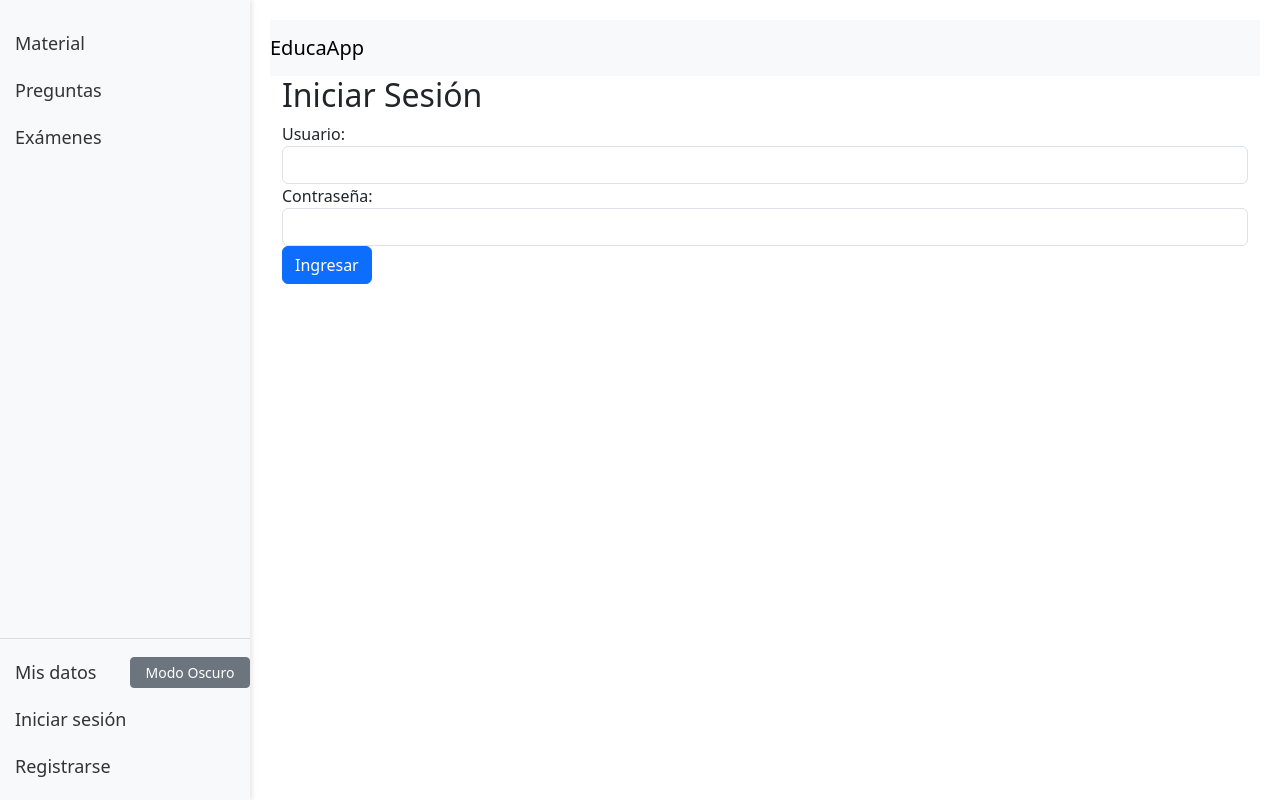
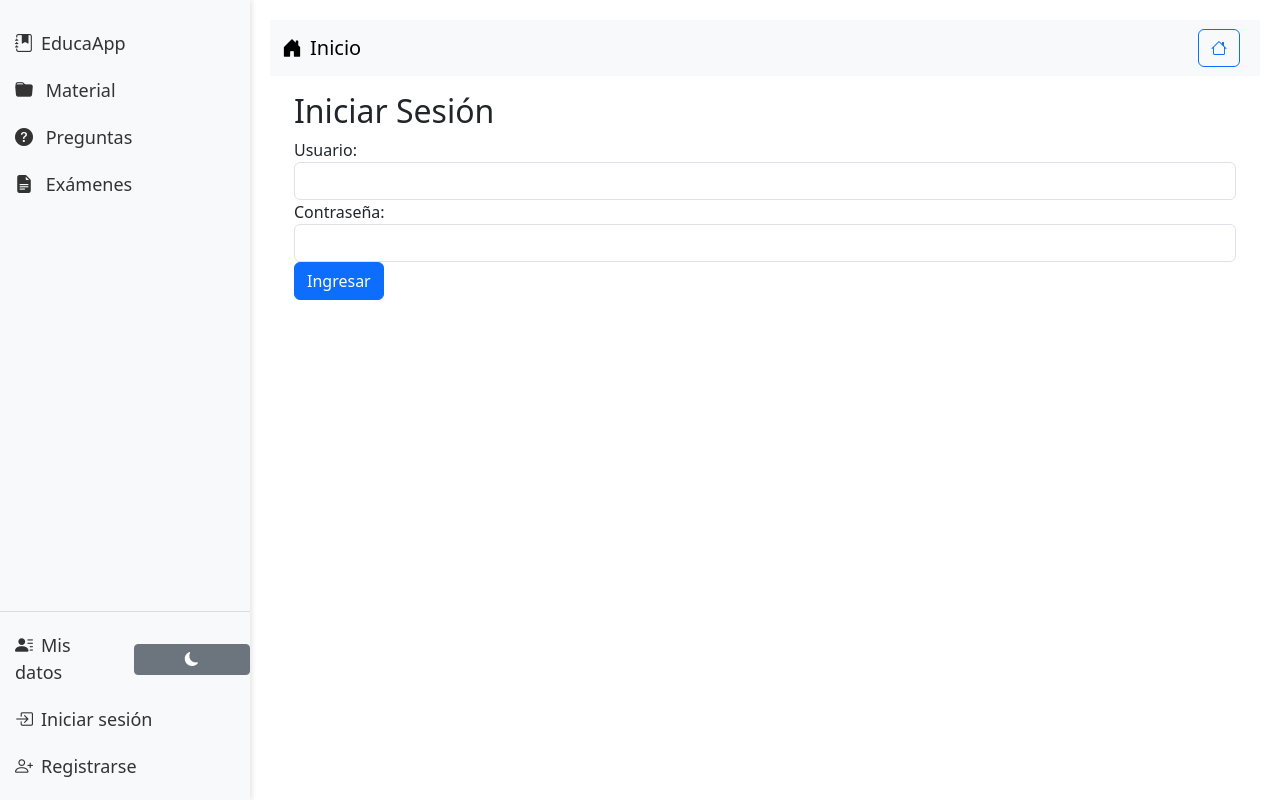
Before and after one commit to martinmromero/EducaApp, a Django app: a page that uses material/templates/material/base.html in a window 1280 px wide. Run offline with Django 5.2, Linux system fonts and the light colour scheme.

Commit message:
upload 17-4. login resuelto.  ahora pruebas de carga

```diff
--- a/educaapp/urls.py
+++ b/educaapp/urls.py
@@ -4,12 +4,14 @@ from django.conf import settings
 from django.conf.urls.static import static
 from django.contrib.auth import views as auth_views
 from material.views import CustomLoginView
+from material.views import index
 
 urlpatterns = [
     path('admin/', admin.site.urls),
     path('accounts/', include('django.contrib.auth.urls')),
     path('accounts/login/', CustomLoginView.as_view(), name='login'),  # Usar la vista personalizada de login
     path('', include('material.urls')),
+    path('', index, name='index'),
 
 ]
 
--- a/material/templates/material/base.html
+++ b/material/templates/material/base.html
@@ -1,52 +1,64 @@
-{% load static %}  <!-- Línea añadida -->
+{% load static %}
 <!DOCTYPE html>
 <html>
 <head>
     <title>EducaApp</title>
     <link href="https://cdn.jsdelivr.net/npm/bootstrap@5.3.0/dist/css/bootstrap.min.css" rel="stylesheet">
+    <link rel="stylesheet" href="https://cdn.jsdelivr.net/npm/bootstrap-icons@1.10.0/font/bootstrap-icons.css">
     <link rel="stylesheet" href="{% static 'css/styles.css' %}">
 </head>
 <body>
     <!-- Menú lateral -->
     <div class="sidebar" id="sidebar">
+        <!-- Logo y nombre de la app -->
+        <div class="app-brand">
+            <a href="{% url 'material:index' %}" class="d-flex align-items-center">
+                <i class="bi bi-journal-bookmark-fill me-2"></i>
+                <span>EducaApp</span>
+            </a>
+        </div>
+
         <!-- Mensaje de bienvenida -->
         {% if user.is_authenticated %}
-            <div class="user-info">Hola, {{ user.username }}</div>
+            <div class="user-info">
+                <i class="bi bi-person-circle me-2"></i>
+                Hola, {{ user.username }}
+            </div>
         {% endif %}
 
         <!-- Menú de dos niveles -->
         <div class="menu-item" onclick="toggleSubmenu(this)">
-            Material
+            <i class="bi bi-folder-fill me-2"></i> Material
             <div class="submenu">
-                <a href="{% url 'material:upload_contenido' %}">Subir Material</a>
-                <a href="{% url 'material:mis_contenidos' %}">Mi Material</a>
+                <a href="{% url 'material:upload_contenido' %}"><i class="bi bi-upload me-2"></i>Subir Material</a>
+                <a href="{% url 'material:mis_contenidos' %}"><i class="bi bi-collection me-2"></i>Mi Material</a>
             </div>
         </div>
 
         <div class="menu-item" onclick="toggleSubmenu(this)">
-            Preguntas
+            <i class="bi bi-question-circle-fill me-2"></i> Preguntas
             <div class="submenu">
-                <a href="{% url 'material:upload_questions' %}">Subir Preguntas</a>
-                <a href="{% url 'material:lista_preguntas' %}">Mis Preguntas</a>
+                <a href="{% url 'material:upload_questions' %}"><i class="bi bi-upload me-2"></i>Subir Preguntas</a>
+                <a href="{% url 'material:lista_preguntas' %}"><i class="bi bi-list-check me-2"></i>Mis Preguntas</a>
             </div>
         </div>
 
         <div class="menu-item" onclick="toggleSubmenu(this)">
-            Exámenes
+            <i class="bi bi-file-earmark-text-fill me-2"></i> Exámenes
             <div class="submenu">
-                <a href="{% url 'material:create_exam' %}">Crear Exámenes</a>
-                <a href="{% url 'material:create_exam_template' %}">Crear Plantilla de Examen</a>
-                <a href="{% url 'material:list_exam_templates' %}">Plantillas Guardadas</a>
-                <a href="{% url 'material:mis_examenes' %}">Mis Exámenes</a>
+                <a href="{% url 'material:create_exam' %}"><i class="bi bi-plus-circle me-2"></i>Crear Exámenes</a>
+                <a href="{% url 'material:create_exam_template' %}"><i class="bi bi-file-earmark-plus me-2"></i>Plantilla de Examen</a>
+                <a href="{% url 'material:list_exam_templates' %}"><i class="bi bi-files me-2"></i>Plantillas Guardadas</a>
+                <a href="{% url 'material:mis_examenes' %}"><i class="bi bi-archive me-2"></i>Mis Exámenes</a>
             </div>
         </div>
 
         <!-- Menú de Administración (solo para administradores) -->
         {% if is_admin %}
             <div class="menu-item" onclick="toggleSubmenu(this)">
-                Administración
+                <i class="bi bi-shield-lock-fill me-2"></i> Administración
                 <div class="submenu">
-                    <a href="{% url 'material:user_list' %}">Usuarios</a>
+                    <a href="{% url 'material:user_list' %}"><i class="bi bi-people-fill me-2"></i>Usuarios</a>
                 </div>
             </div>
         {% endif %}
@@ -54,38 +66,55 @@
         <!-- Enlaces inferiores (siempre al final) -->
         <div class="bottom-links">
             <div class="d-flex justify-content-between align-items-center">
-                <a href="{% url 'material:mis_datos' %}">Mis datos</a>
-                <button id="toggleMode" class="btn btn-secondary btn-sm mode-toggle-button">Modo Oscuro</button>
+                <a href="{% url 'material:mis_datos' %}"><i class="bi bi-person-lines-fill me-2"></i>Mis datos</a>
+                <button id="toggleMode" class="btn btn-secondary btn-sm mode-toggle-button">
+                    <i class="bi bi-moon-fill"></i>
+                </button>
             </div>
             {% if user.is_authenticated %}
                 <form action="{% url 'logout' %}" method="post" class="d-inline">
                     {% csrf_token %}
-                    <button type="submit" class="logout-button">Cerrar sesión</button>
+                    <button type="submit" class="logout-button">
+                        <i class="bi bi-box-arrow-right me-2"></i>Cerrar sesión
+                    </button>
                 </form>
             {% else %}
-                <a href="{% url 'login' %}">Iniciar sesión</a>
-                <a href="{% url 'material:signup' %}">Registrarse</a>
+                <a href="{% url 'login' %}"><i class="bi bi-box-arrow-in-right me-2"></i>Iniciar sesión</a>
+                <a href="{% url 'material:signup' %}"><i class="bi bi-person-plus me-2"></i>Registrarse</a>
             {% endif %}
         </div>
     </div>
 
     <!-- Contenido principal -->
     <div class="main-content" id="mainContent">
-        <!-- Barra de navegación -->
+        <!-- Barra de navegación superior -->
         <nav class="navbar navbar-expand-lg navbar-light bg-light">
-            <button class="navbar-toggler" type="button" onclick="toggleSidebar()">
-                <span class="navbar-toggler-icon"></span>
-            </button>
-            <a class="navbar-brand" href="{% url 'material:index' %}">EducaApp</a>
+            <div class="container-fluid">
+                <button class="navbar-toggler" type="button" onclick="toggleSidebar()">
+                    <span class="navbar-toggler-icon"></span>
+                </button>
+                <a class="navbar-brand" href="{% url 'material:index' %}">
+                    <i class="bi bi-house-door-fill me-2"></i>Inicio
+                </a>
+                <div class="d-flex">
+                    <a href="{% url 'material:index' %}" class="btn btn-outline-primary me-2">
+                        <i class="bi bi-house"></i>
+                    </a>
+                </div>
+            </div>
         </nav>
 
         <!-- Contenido de la página -->
-        {% block content %}
-        {% endblock %}
+        <div class="container-fluid mt-3">
+            {% block content %}
+            {% endblock %}
+        </div>
     </div>
 
-    <!-- Script para manejar el menú colapsable -->
+    <!-- Scripts -->
+    <script src="https://cdn.jsdelivr.net/npm/bootstrap@5.3.0/dist/js/bootstrap.bundle.min.js"></script>
     <script>
+        // Función para alternar el menú lateral
         function toggleSidebar() {
             const sidebar = document.getElementById('sidebar');
             const mainContent = document.getElementById('mainContent');
@@ -93,54 +122,41 @@
             mainContent.classList.toggle('expanded');
         }
 
-        // Script para manejar el modo claro/oscuro
+        // Modo claro/oscuro
         const toggleModeButton = document.getElementById('toggleMode');
         const body = document.body;
 
-        // Verificar si el usuario ya tiene una preferencia de modo
+        // Verificar preferencia guardada
         const savedMode = localStorage.getItem('mode');
         if (savedMode === 'dark') {
             body.classList.add('dark-mode');
-            toggleModeButton.textContent = 'Modo Claro';
-        } else {
-            body.classList.remove('dark-mode');
-            toggleModeButton.textContent = 'Modo Oscuro';
+            toggleModeButton.innerHTML = '<i class="bi bi-sun-fill"></i>';
         }
 
-        // Alternar entre modo claro y oscuro
+        // Alternar modo
         toggleModeButton.addEventListener('click', () => {
             body.classList.toggle('dark-mode');
             const isDarkMode = body.classList.contains('dark-mode');
             localStorage.setItem('mode', isDarkMode ? 'dark' : 'light');
-            toggleModeButton.textContent = isDarkMode ? 'Modo Claro' : 'Modo Oscuro';
+            toggleModeButton.innerHTML = isDarkMode ? '<i class="bi bi-sun-fill"></i>' : '<i class="bi bi-moon-fill"></i>';
         });
 
-        // Asegurar que el menú esté cerrado al cargar la página en móviles
+        // Menú responsive
         window.addEventListener('load', () => {
             if (window.innerWidth <= 768) {
-                const sidebar = document.getElementById('sidebar');
-                const mainContent = document.getElementById('mainContent');
-                sidebar.classList.add('collapsed');
-                mainContent.classList.add('expanded');
+                document.getElementById('sidebar').classList.add('collapsed');
+                document.getElementById('mainContent').classList.add('expanded');
             }
         });
 
-        // Ajustar el menú al cambiar el tamaño de la pantalla
         window.addEventListener('resize', () => {
             if (window.innerWidth > 768) {
-                const sidebar = document.getElementById('sidebar');
-                const mainContent = document.getElementById('mainContent');
-                sidebar.classList.remove('collapsed');
-                mainContent.classList.remove('expanded');
-            } else {
-                const sidebar = document.getElementById('sidebar');
-                const mainContent = document.getElementById('mainContent');
-                sidebar.classList.add('collapsed');
-                mainContent.classList.add('expanded');
+                document.getElementById('sidebar').classList.remove('collapsed');
+                document.getElementById('mainContent').classList.remove('expanded');
             }
         });
 
-        // Script para manejar el menú de dos niveles
+        // Submenús
         function toggleSubmenu(element) {
             element.classList.toggle('active');
         }
```
Also changed, not shown: educaapp/settings.py (+10 -4 lines), material/forms.py (+7 -5 lines), material/views.py (+13 -11 lines).
